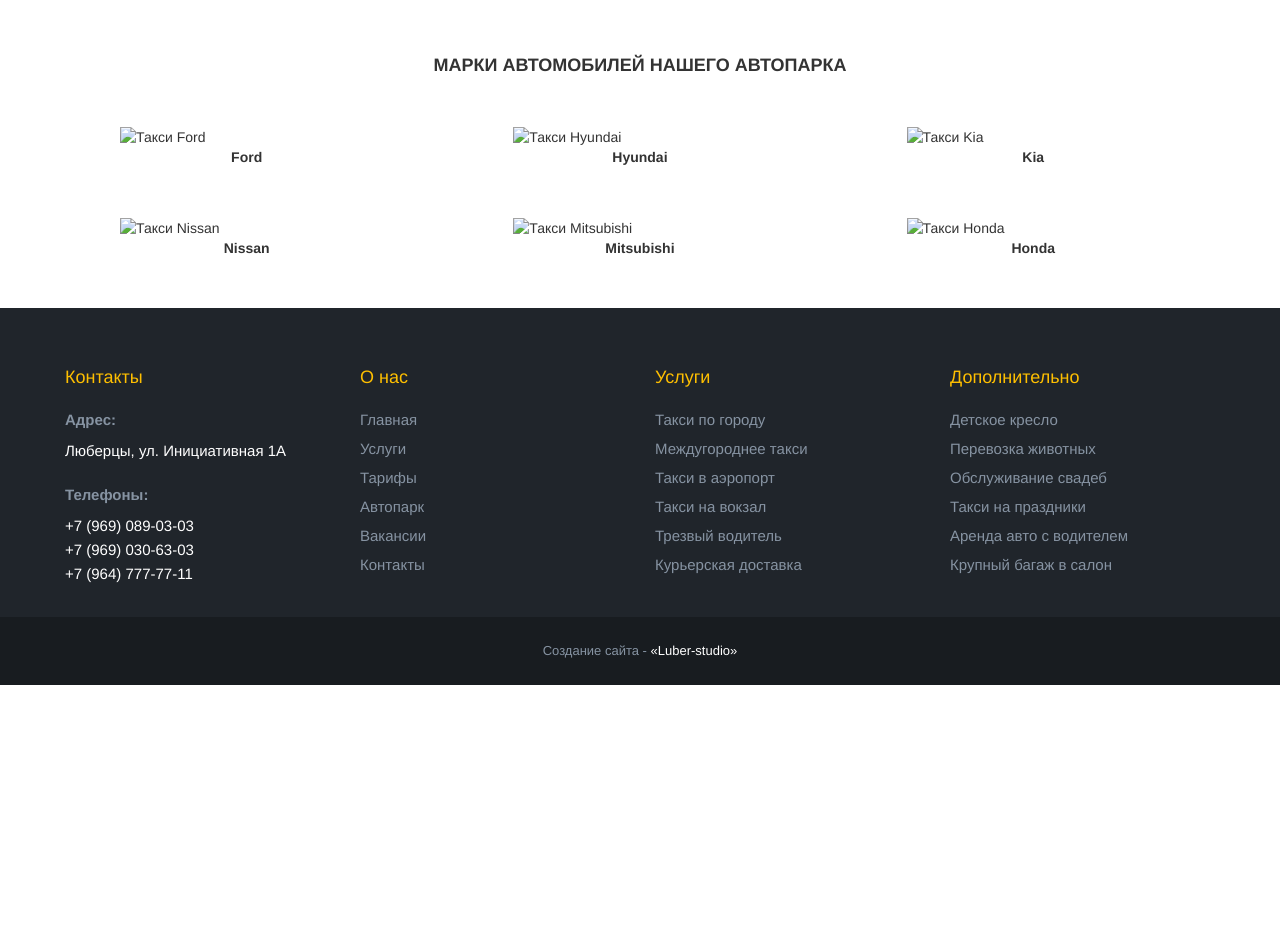
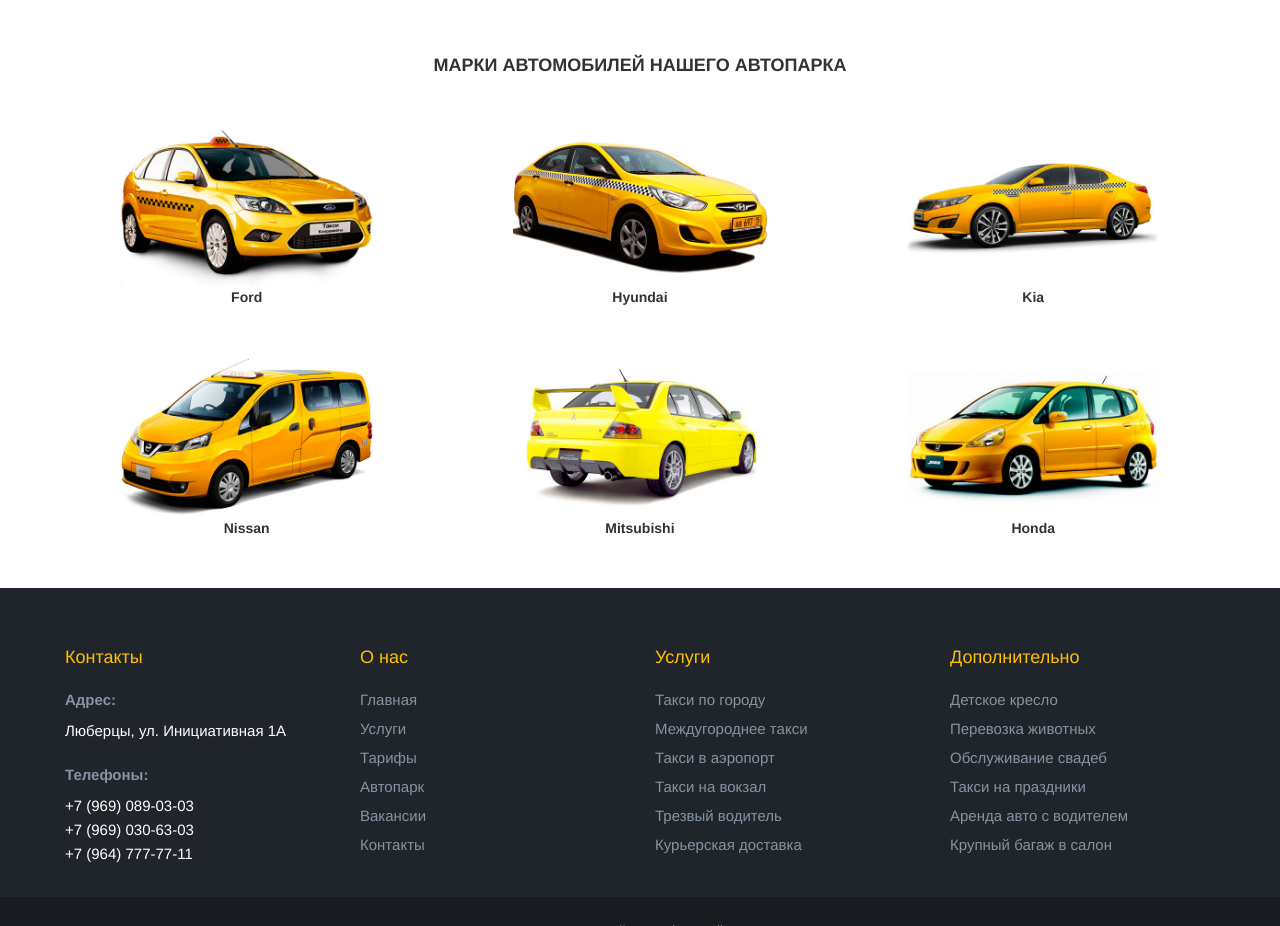
Before and after one commit to VAltfeld/Taxi-Kolobok, a plain HTML site: page index.html in a window 1280 px wide. Shown: the part 2120-3046 px from the top of the page. Before the commit the page ends 2805 px from the top, so only its background shows below. Drawn offline with Linux system fonts and the light colour scheme; the site is published under a folder, as on GitHub Pages, so addresses that start at the root find nothing; a web font is replaced by a local one.

Commit message:
Исправлены пути к картинкам

```diff
--- a/index.html
+++ b/index.html
@@ -236,27 +236,27 @@
   	</div>-->
   	<h2>Марки автомобилей нашего автопарка</h2>
   	<div class="car-park__brand">
-  	  <img src="/img/t-ford.jpg" alt="Такси Ford">
+  	  <img src="img/t-ford.jpg" alt="Такси Ford">
   	  <span>Ford</span>
   	</div>
   	<div class="car-park__brand">
-  	  <img src="/img/t-hyundai.jpg" alt="Такси Hyundai">
+  	  <img src="img/t-hyundai.jpg" alt="Такси Hyundai">
   	  <span>Hyundai</span>
   	</div>
   	<div class="car-park__brand">
-  	  <img src="/img/t-kia.jpg" alt="Такси Kia">
+  	  <img src="img/t-kia.jpg" alt="Такси Kia">
   	  <span>Kia</span>
   	</div>
   	<div class="car-park__brand">
-  	  <img src="/img/t-nissan.jpg" alt="Такси Nissan">
+  	  <img src="img/t-nissan.jpg" alt="Такси Nissan">
   	  <span>Nissan</span>
   	</div>
   	<div class="car-park__brand">
-  	  <img src="/img/t-mitsubishi.jpg" alt="Такси Mitsubishi">
+  	  <img src="img/t-mitsubishi.jpg" alt="Такси Mitsubishi">
   	  <span>Mitsubishi</span>
   	</div>
   	<div class="car-park__brand">
-  	  <img src="/img/t-honda.jpg" alt="Такси Honda">
+  	  <img src="img/t-honda.jpg" alt="Такси Honda">
   	  <span>Honda</span>
   	</div>
   </section>
```
